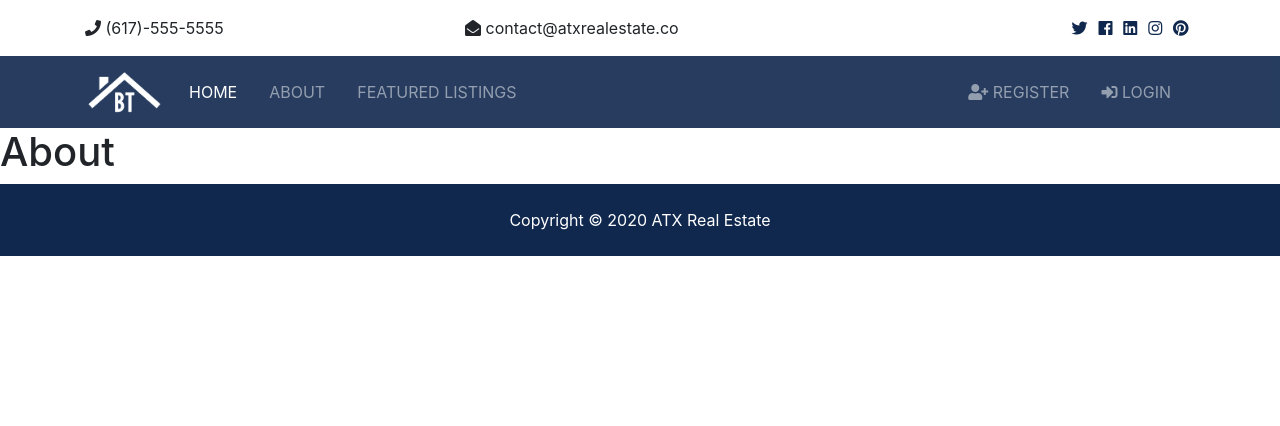
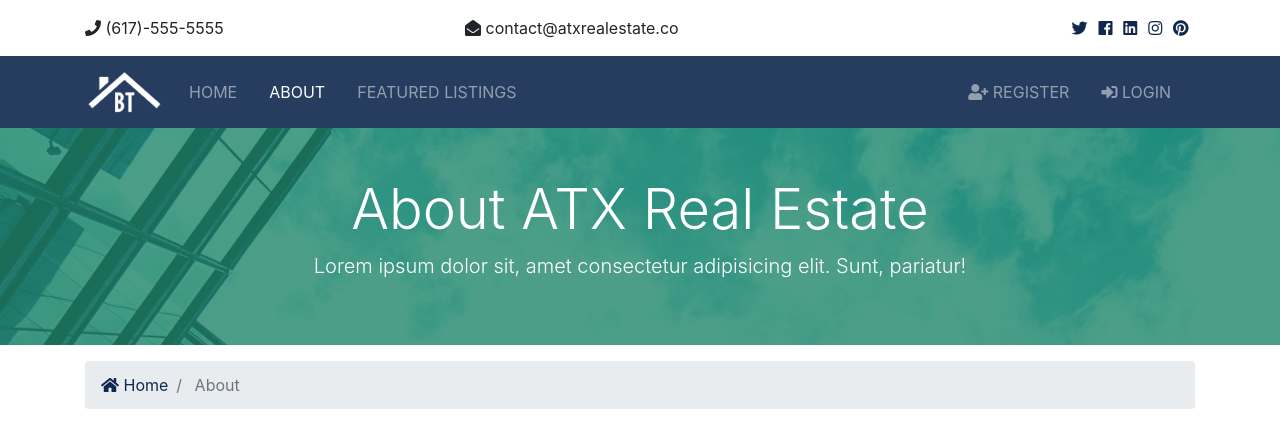
Before and after one commit to SIeep/atx_estate_project, a Django app: page /about/ in a window 1280 px wide. Shown: the top 426 px of the page. Before the commit the page ends 256 px from the top, so only its background shows below. Run offline with Django 3.2, Linux system fonts and the light colour scheme; some libraries are stand-ins or nearby versions.

Commit message:
add dynamic active linking for about/index

```diff
--- a/templates/pages/about.html
+++ b/templates/pages/about.html
@@ -1,5 +1,110 @@
 {% extends 'base.html' %}
 
+{% load static %}
+
 {% block content %}
-<h1>About</h1>
+
+<section id="showcase-inner" class="py-5 text-white">
+    <div class="container">
+      <div class="row text-center">
+        <div class="col-md-12">
+          <h1 class="display-4">About ATX Real Estate</h1>
+          <p class="lead">Lorem ipsum dolor sit, amet consectetur adipisicing elit. Sunt, pariatur!</p>
+        </div>
+      </div>
+    </div>
+  </section>
+
+  <!-- Breadcrumb -->
+  <section id="bc" class="mt-3">
+    <div class="container">
+      <nav aria-label="breadcrumb">
+        <ol class="breadcrumb">
+          <li class="breadcrumb-item">
+            <a href="{% url 'index' %}">
+              <i class="fas fa-home"></i> Home</a>
+          </li>
+          <li class="breadcrumb-item active"> About</li>
+        </ol>
+      </nav>
+    </div>
+  </section>
+
+  <section id="about" class="py-4">
+    <div class="container">
+      <div class="row">
+        <div class="col-md-8">
+          <h2>We Search For The Perfect Home</h2>
+          <p class="lead">Lorem ipsum dolor sit, amet consectetur adipisicing elit. Sunt, pariatur!</p>
+          <img src="{% static 'img/about.jpg' %}" alt="">
+          <p class="mt-4">Lorem ipsum dolor sit amet consectetur adipisicing elit. Perspiciatis esse officia repudiandae ad saepe ex, amet
+            neque quod accusamus rem quia magnam magni dolorum facilis ullam minima perferendis? Exercitationem at quaerat
+            commodi id libero eveniet harum perferendis laborum molestias quia.</p>
+        </div>
+        <div class="col-md-4">
+          <div class="card">
+            <img class="card-img-top" src="assets/img/realtors/kyle.jpg" alt="Seller of the month">
+            <div class="card-body">
+              <h5 class="card-title">Seller Of The Month</h5>
+              <h6 class="text-secondary">Kyle Brown</h6>
+              <p class="card-text">Lorem ipsum dolor sit amet consectetur adipisicing elit. Omnis nesciunt amet, illo itaque similique repellat.
+                content.
+              </p>
+            </div>
+          </div>
+        </div>
+      </div>
+    </div>
+  </section>
+
+  <!-- Work -->
+  <section id="work" class="bg-dark text-white text-center">
+    <h2 class="display-4">We Work For You</h2>
+    <h4>Lorem ipsum dolor sit amet consectetur adipisicing elit. Autem velit aperiam, unde aliquid at similique!</h4>
+    <hr>
+    <a href="listings.html" class="btn btn-secondary text-white btn-lg">View Our Featured Listings</a>
+  </section>
+
+  <!-- Team -->
+  <section id="team" class="py-5">
+    <div class="container">
+      <h2 class="text-center">Our Team</h2>
+      <div class="row text-center">
+        <div class="col-md-4">
+          <img src="assets/img/realtors/kyle.jpg" alt="" class="rounded-circle mb-3">
+          <h4>Kyle Brown</h4>
+          <p class="text-success">
+            <i class="fas fa-award text-success mb-3"></i> Realtor</p>
+          <hr>
+          <p>
+            <i class="fas fa-phone"></i> (555)-555-5555</p>
+          <p>
+            <i class="fas fa-envelope-open"></i> kyle@btrealestate.co</p>
+        </div>
+
+        <div class="col-md-4">
+          <img src="assets/img/realtors/mark.jpg" alt="" class="rounded-circle mb-3">
+          <h4>Mark Hudson</h4>
+          <p class="text-success">Realtor</p>
+          <hr>
+          <p>
+            <i class="fas fa-phone"></i> (444)-444-4444</p>
+          <p>
+            <i class="fas fa-envelope-open"></i> mark@btrealestate.co</p>
+        </div>
+
+        <div class="col-md-4">
+          <img src="assets/img/realtors/jenny.jpg" alt="" class="rounded-circle mb-3">
+          <h4>Jenny Johnson</h4>
+          <p class="text-success">Realtor</p>
+          <hr>
+          <p>
+            <i class="fas fa-phone"></i> (333)-333-3333</p>
+          <p>
+            <i class="fas fa-envelope-open"></i> jenny@btrealestate.co</p>
+        </div>
+      </div>
+    </div>
+  </section>
+
 {% endblock %}
--- a/templates/partials/_navbar.html
+++ b/templates/partials/_navbar.html
@@ -1,7 +1,7 @@
 <!-- Navbar -->
 <nav class="navbar navbar-expand-lg navbar-dark bg-primary sticky-top">
     <div class="container">
-    <a class="navbar-brand" href="index.html">
+    <a class="navbar-brand" href="{% url 'index' %}">
         <!-- #TODO: Fix logo later -->
         <img src="assets/img/logo.png" class="logo" alt="">
     </a>
@@ -10,14 +10,26 @@
     </button>
     <div class="collapse navbar-collapse" id="navbarNavAltMarkup">
         <ul class="navbar-nav">
-        <li class="nav-item active mr-3">
-            <a class="nav-link" href="index.html">Home</a>
+        <li
+            {% if '/' == request.path %}
+                class="nav-item active mr-3"
+            {% else %}
+                class="nav-item mr-3"
+            {% endif %}
+        >
+            <a class="nav-link" href="{% url 'index' %}">Home</a>
+        </li>
+        <li
+            {% if 'about' in request.path %}
+                class="nav-item active mr-3"
+            {% else %}
+                class="nav-item mr-3"
+            {% endif %}
+        >
+            <a class="nav-link" href="{% url 'about' %}">About</a>
         </li>
         <li class="nav-item mr-3">
-            <a class="nav-link" href="about.html">About</a>
-        </li>
-        <li class="nav-item mr-3">
-            <a class="nav-link" href="listings.html">Featured Listings</a>
+            <a class="nav-link" href="{% url 'index' %}">Featured Listings</a>
         </li>
         </ul>
 
```
